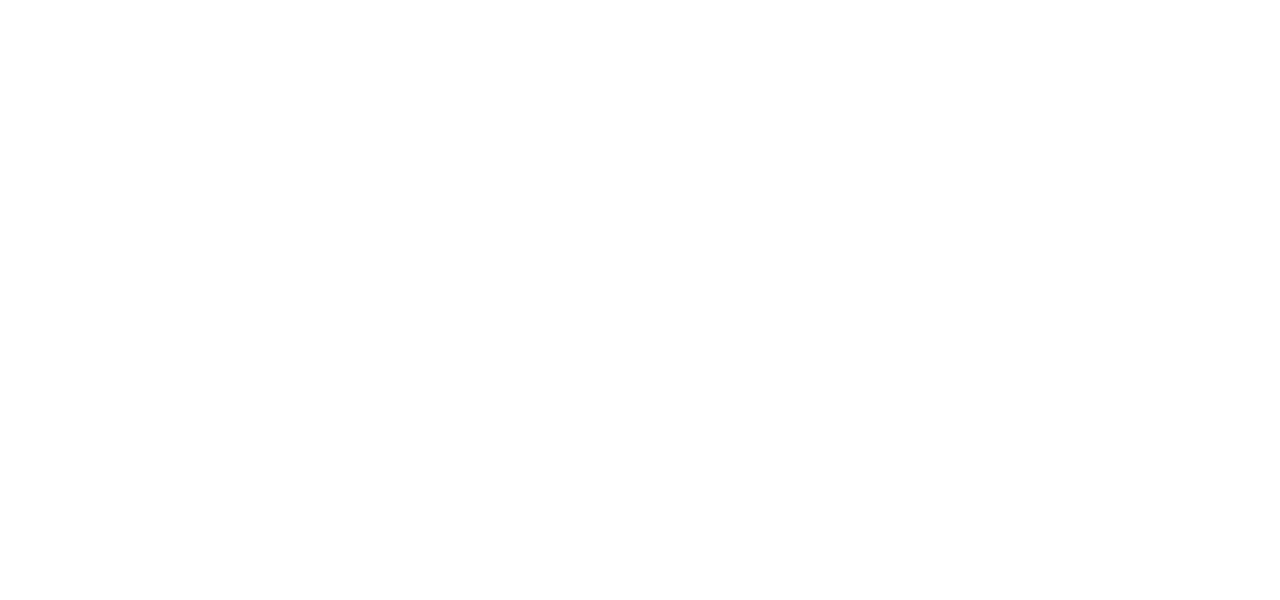
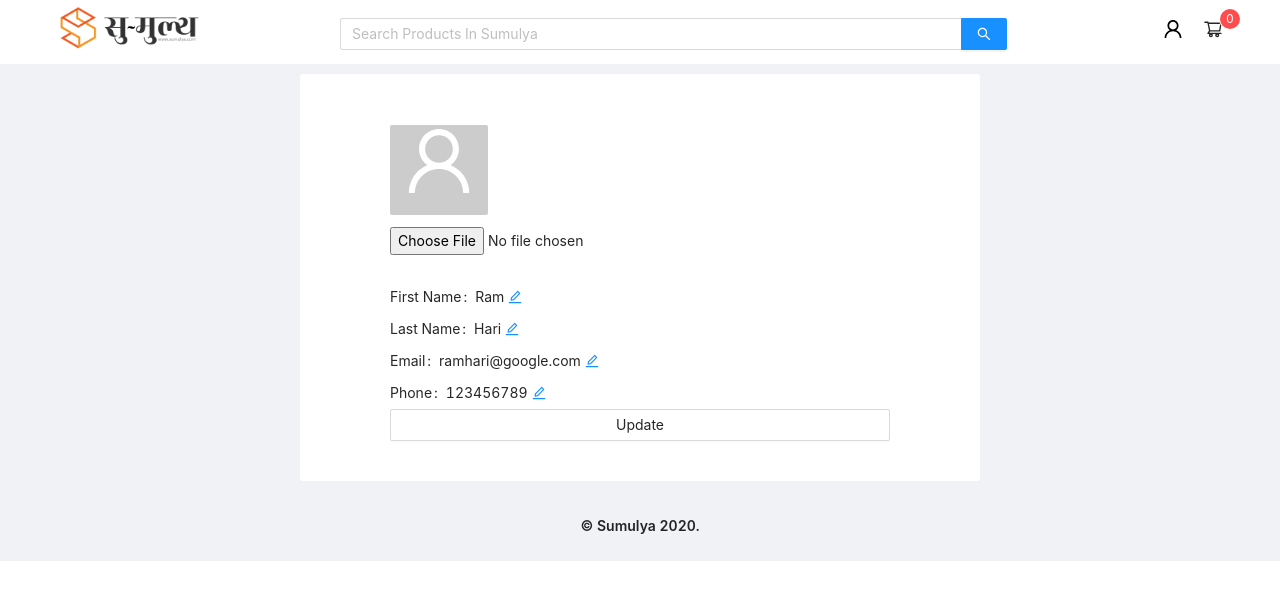
Before and after one commit to sumulya/sumulya-web, a React (Create React App) app: page /user-profile in a window 1280 px wide. Shown: the top 600 px of the page. Built offline with nearby package versions, Linux system fonts and the light colour scheme.

Commit message:
#SUM-20: Added User Profile page

```diff
--- a/src/App.css
+++ b/src/App.css
@@ -109,3 +109,21 @@
     .logoWeapper img{
         height:100px;
     }
+
+
+.userWrapper {
+    margin: 10px 40px;
+    background-color: #fff;
+    border-radius: 3px;
+    padding: 10px 10px 10px;
+}
+
+.userWrapper .userInfo {
+    display: flex;
+    justify-content: center;
+    /* padding-top: 30px;
+    padding-bottom: 30px; */
+    padding: 30px 80px;
+    margin: 11px 0 0 0;
+    background-color: white;
+}
--- a/src/App.tsx
+++ b/src/App.tsx
@@ -3,6 +3,7 @@
 import Home from './views/Pages/Home/Home';
 import Login from './views/Pages/Login/Login';
 import Register from './views/Pages/Register/Register';
+import UserProfile from './views/Pages/UserProfile/UserProfile';
 import { Switch, Route, BrowserRouter as Router } from 'react-router-dom';
 
 const App: FC = () => (
@@ -17,6 +18,9 @@
       <Switch>
         <Route path="/register" exact component={Register} />
       </Switch>
+      <Switch>
+        <Route path="/user-profile" exact component={UserProfile} />
+      </Switch>
     </Router>
 
   </div>
--- a/src/views/Layouts/MainLayout.tsx
+++ b/src/views/Layouts/MainLayout.tsx
@@ -2,19 +2,22 @@
 
 import Head from '../Partials/Head';
 import Foot from '../Partials/Foot';
+import { Layout } from 'antd';
 
 
-const MainLayout: FC = () => (
+const MainLayout: FC = (props) => {
+    return (
         <div className="mainlayout">
             {/* Head Component  */}
             < Head />
 
-
+            <Layout style={{ flex: 1 }}>{props.children}</Layout>
 
             {/* Footer Component */}
             <Foot />
         </div>
-);
+    )
+};
 
 
 export default MainLayout;
--- /dev/null
+++ b/src/views/Pages/UserProfile/UserProfile.tsx
@@ -0,0 +1,149 @@
+import React, { FC, useState, useEffect } from 'react';
+import { Form, Avatar, Badge, Input, Button, Col } from 'antd';
+import { UserOutlined } from "@ant-design/icons";
+import './../../../App.css';
+import Paragraph from "antd/lib/typography/Paragraph";
+import MainLayout from "../../Layouts/MainLayout"
+
+
+const UserProfile: FC = (props: any) => {
+    const initialUser = {
+        firstName: "Ram",
+        lastName: "Hari",
+        email: "ramhari@google.com",
+        phone: "123456789"
+    }
+
+    const [errors, setErrors] = useState({});
+    const [user, setUser] = useState({ ...initialUser });
+    const [imageUrls, setImageUrl] = useState([] as any);
+
+    const onUserChange = (name: string, value: any) => {
+        setUser(user => ({
+            ...user,
+            [name]: value
+        }));
+    }
+
+    const handleSubmit = () => {
+
+    }
+
+    const handleImageChange = () => {
+
+    }
+
+    return (
+        <MainLayout>
+            <div className="mainContainer" style={{ display: "flex", flex: 1, flexDirection: "column", justifyContent: "center", alignItems: "center"}}>
+                <div className="userWrapper">
+                    <div className="userInfo" style={{ display: "flex", flexDirection: "column", justifyContent: "center", alignItems: "center"}}>
+                        <div style={{ width: "500px" }}>
+                            <Col span={11}>
+                                <div className="avatar">
+                                    <span className="avatar-item">
+                                        <Badge>
+                                        {imageUrls.length ? (
+                                            <img
+                                            src={`D:/node/react/logistic/src/uploads/1589796118823-aaaaaaaaaaaaaaaaaaaaaaaa.jfif`}
+                                            />
+                                        ) : (
+                                            <Avatar
+                                            shape="square"
+                                            icon={<UserOutlined />}
+                                            style={{
+                                                height: "90px",
+                                                width: "98px",
+                                                fontSize: "72px"
+                                            }}
+                                            />
+                                        )}
+                                        </Badge>
+                                    </span>
+                                </div>
+
+                                <div>
+                                    <div style={{ paddingTop: "10px" }}>
+                                        <Form.Item>
+                                            <input
+                                                type="file"
+                                                name="image"
+                                                className="form-control"
+                                                onChange={handleImageChange}
+                                            />
+                                            {/* {errors.image && (
+                                                <div className="validation">{errors.image}</div>
+                                            )} */}
+                                    </Form.Item>
+                                    </div>
+                                    <div className="userDetails" style={{ width: "247px" }}>
+                                        <Form.Item label="First Name" style={{ margin: "0px" }}>
+                                            <Paragraph
+                                                editable={{
+                                                    onChange: value => onUserChange("firstName", value)
+                                                }}
+                                                style={{ margin: "0px" }}
+                                            >
+                                                {user && user.firstName}
+                                            </Paragraph>
+                                            {/* {errors.firstName && (
+                                                <div className="validation">{errors.firstName}</div>
+                                            )} */}
+                                        </Form.Item>
+                                        <Form.Item label="Last Name" style={{ margin: "0px" }}>
+                                            <Paragraph
+                                                editable={{
+                                                    onChange: value => onUserChange("lastName", value)
+                                                }}
+                                                style={{ margin: "0px" }}
+                                            >
+                                                {user.lastName && user.lastName}
+                                            </Paragraph>
+                                            {/* {errors.lastName && (
+                                                <div className="validation">{errors.lastName}</div>
+                                            )} */}
+                                        </Form.Item>
+                                        <Form.Item label="Email" style={{ margin: "0px" }}>
+                                            <Paragraph
+                                                editable={{
+                                                    onChange: value => onUserChange("email", value)
+                                                }}
+                                                style={{ margin: "0px" }}
+                                            >
+                                                {user.email && user.email}
+                                            </Paragraph>
+                                            {/* {errors.email && (
+                                                <div className="validation">{errors.email}</div>
+                                            )} */}
+                                        </Form.Item>
+                                        <Form.Item label="Phone" style={{ margin: "0px" }}>
+                                            <Paragraph
+                                                editable={{
+                                                    onChange: value => onUserChange("phone", value)
+                                                }}
+                                                style={{ margin: "0px" }}
+                                            >
+                                                {user.phone && user.phone}
+                                            </Paragraph>
+                                            {/* {errors.phone && (
+                                                <div className="validation">{errors.phone}</div>
+                                            )} */}
+                                        </Form.Item>
+                                    </div>
+                                </div>
+                            </Col>
+
+                            <Button block onClick={handleSubmit}>
+                                Update
+                            </Button>
+
+                        </div>
+                    </div>
+                </div>
+            </div>
+        </MainLayout>
+    )
+};
+
+
+export default UserProfile;
```
Also changed, not shown: 1 other file (tests, documents, lock files or other folders). Lines whose indentation alone changed are shown as unchanged.
